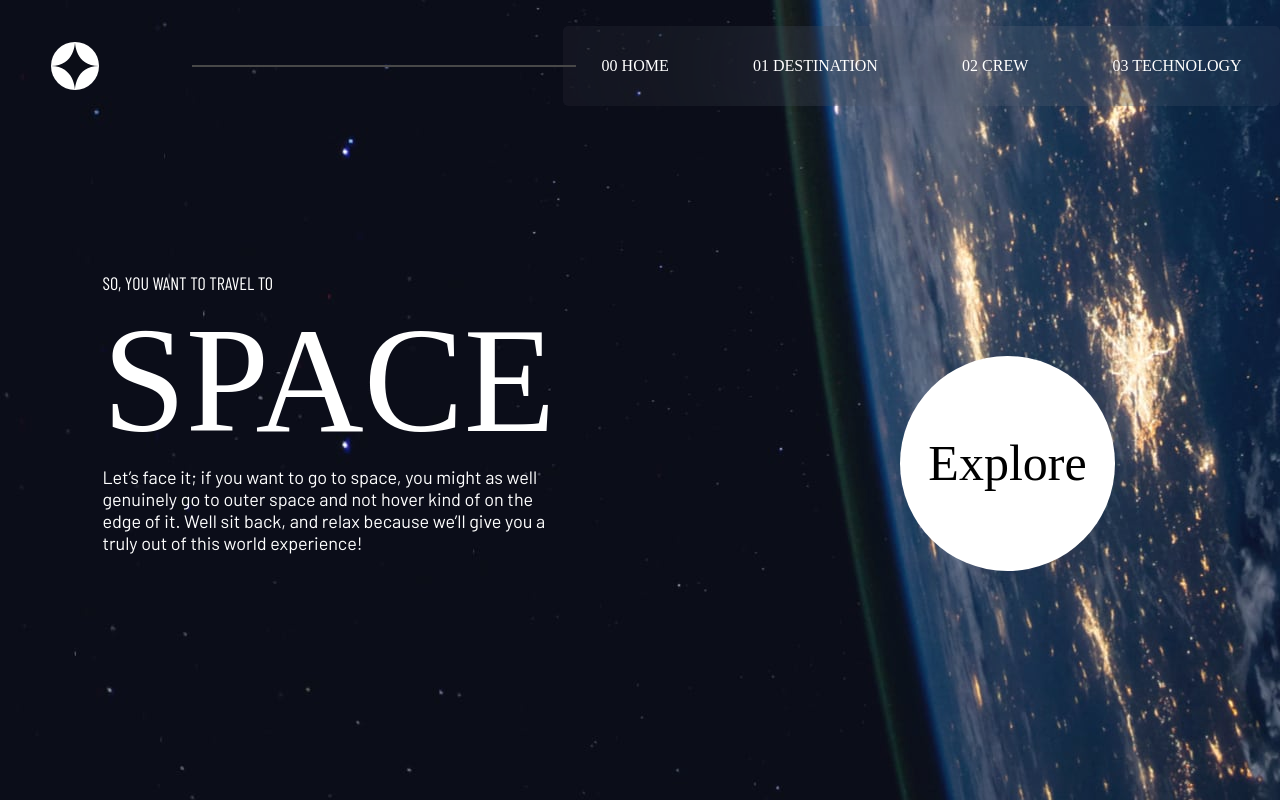
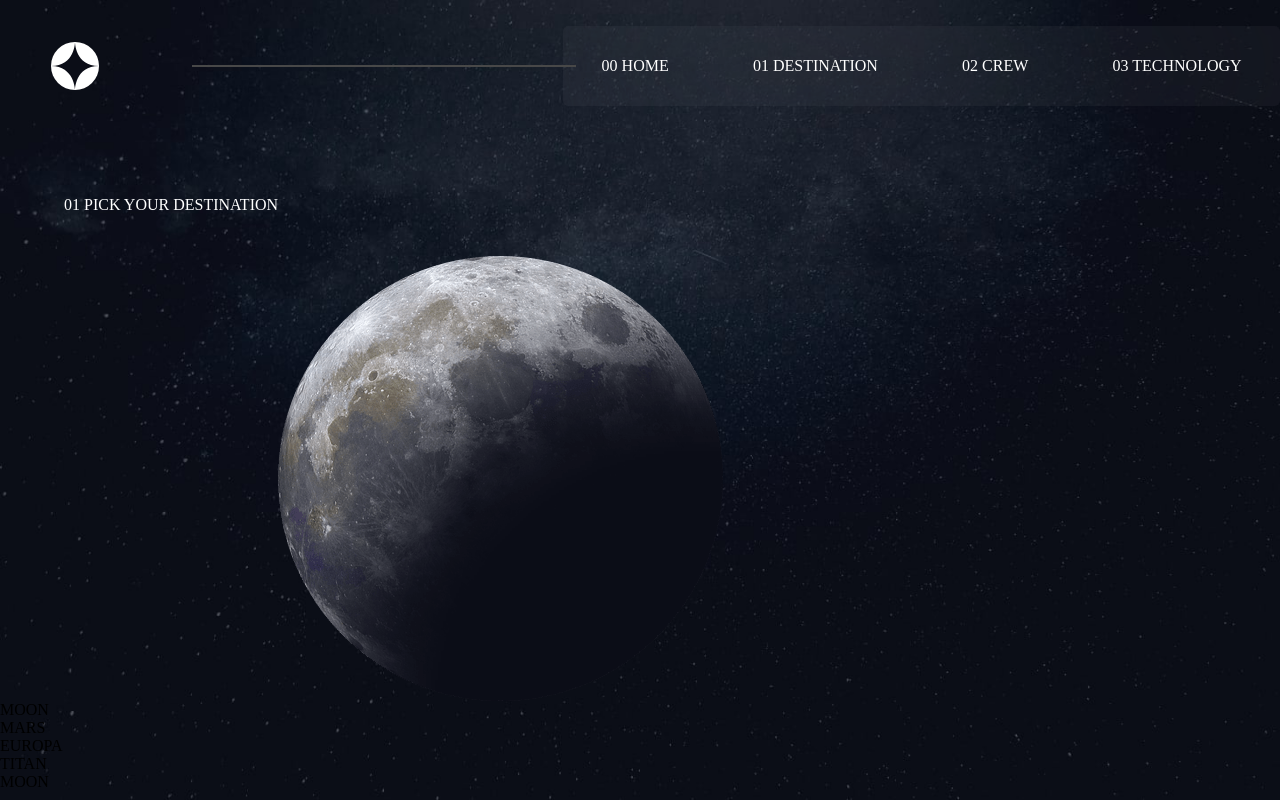
Before and after one commit to cardosorenanalves/SpaceTour, a React (Create React App) app: page /destination in a window 1280 px wide. Built offline with nearby package versions, Linux system fonts and the light colour scheme; a web font is replaced by a local one.

Commit message:
fazendo a page destination

```diff
--- a/package.json
+++ b/package.json
@@ -12,6 +12,7 @@
     "@types/react-dom": "^18.0.6",
     "react": "^18.2.0",
     "react-dom": "^18.2.0",
+    "react-router-dom": "6",
     "react-scripts": "5.0.1",
     "styled-components": "^5.3.5",
     "typescript": "^4.7.4",
--- a/src/App.tsx
+++ b/src/App.tsx
@@ -3,14 +3,20 @@ import { ThemeProvider } from 'styled-components';
 import theme from './global/styles/theme';
 import { Home } from './pages/home';
 import {GlobalStyles} from './global/styles/globalStyles'
+import {BrowserRouter} from 'react-router-dom'
+import { AppRoutes } from './global/routes';
 
 
 function App() {
   return (
-  <ThemeProvider theme={theme}>
-   <Home/>
-   <GlobalStyles/>
-   </ThemeProvider>
+
+    <BrowserRouter>
+        <ThemeProvider theme={theme}>
+          <GlobalStyles/>
+          <AppRoutes/>
+      </ThemeProvider>
+    </BrowserRouter>
+
   );
 }
 
--- a/src/global/components/Header/index.tsx
+++ b/src/global/components/Header/index.tsx
@@ -1,4 +1,4 @@
-import React from "react";
+import React, { useState } from "react";
 import {
     Container,
     Content,
@@ -10,22 +10,32 @@ import {
 
 
 export function Header(){
+
 return(
 <Container>
     <Content>
         <Icon/>
         <LineDiv/>
         <NavigationDiv>
-            <NavigationButton active={true}>
+            <NavigationButton
+            to='/'
+   >
                 00 HOME
             </NavigationButton>
-            <NavigationButton active={false}>
+            <NavigationButton
+          to='/destination'
+
+            >
                 01 DESTINATION
             </NavigationButton>
-            <NavigationButton active={false}>
+            <NavigationButton
+            to='/'
+            >
                 02 CREW
             </NavigationButton>
-            <NavigationButton active={false}>
+            <NavigationButton
+            to='/'
+            >
                 03 TECHNOLOGY
             </NavigationButton>
         </NavigationDiv>
--- a/src/global/components/Header/styles.ts
+++ b/src/global/components/Header/styles.ts
@@ -1,10 +1,8 @@
+import { Link } from "react-router-dom";
 import styled from "styled-components";
 
 import IconSvg from '../../assets/svg/Group2.svg'
 
-interface BProps{
-    active: boolean;
-}
 
 export const Container = styled.div`
 position: relative;
@@ -54,28 +52,8 @@ background: rgba(255, 255, 255, 0.04);
 backdrop-filter: blur(95.5485px);
 `;
 
-export const NavigationButton = styled.div<BProps>`
+export const NavigationButton = styled(Link)`
 cursor: pointer;
 color: ${({theme}) => theme.colors.shape};
-
-&:hover{
-        color: ${({theme}) => theme.colors.text};
-       }
-
-&.active{
-    color: ${({theme}) => theme.colors.shape};
-    font-weight: bold;
-            }
-
-            &.active::after{
-                content: '';
-                height: 3px;
-                border-radius: 3px 3px 0 0;
-                width: 100%;
-                position: absolute;
-                bottom: 1px;
-                left: 0;
-                background: var(--yellow-500);
-
-            }
+text-decoration: none;
 `;
--- /dev/null
+++ b/src/global/routes/index.tsx
@@ -0,0 +1,19 @@
+import { Routes, Route, Navigate } from "react-router-dom";
+import { Destination } from "../../pages/destination";
+import { Home } from "../../pages/home";
+
+
+
+export function AppRoutes(){
+    return(
+        <Routes>
+            <Route path='/' element={<Home/>} />
+            < Route path='/destination' element={<Destination/>}/>
+
+            <Route path='*' element={<Navigate to='/'/>}/>
+
+        </Routes>
+
+    );
+
+}
--- a/src/global/styles/globalStyles.ts
+++ b/src/global/styles/globalStyles.ts
@@ -2,10 +2,15 @@ import { createGlobalStyle } from 'styled-components';
 
 export const GlobalStyles = createGlobalStyle`
    * {
+
     margin: 0;
     padding: 0;
     outline: 0;
 
+  }
+
+  html {
+    height: 100%;
   }
 
   body {
--- /dev/null
+++ b/src/pages/destination/index.tsx
@@ -0,0 +1,57 @@
+import React from "react";
+import { Header } from "../../global/components/Header";
+import img from '../../global/assets/destination/image-moon.png'
+import {
+    Container,
+    Content,
+    PlanetDiv,
+    Title,
+    PlanetImage,
+    InfoDiv,
+    Planets,
+    ButtonPlanet,
+    PlanetName,
+    PlanetText,
+    LineDiv,
+    DistanceDiv,
+    TitleD,
+    Distance,
+    TimeDiv,
+    TitleT,
+    Time
+} from "./styles";
+
+export function Destination(){
+    return(
+        <Container>
+            <Header/>
+            <Content>
+                <PlanetDiv>
+                    <Title>01 PICK YOUR DESTINATION</Title>
+                    <PlanetImage
+                    src={img}
+                    />
+                </PlanetDiv>
+                <InfoDiv>
+                    <Planets>
+                        <ButtonPlanet>MOON</ButtonPlanet>
+                        <ButtonPlanet>MARS</ButtonPlanet>
+                        <ButtonPlanet>EUROPA</ButtonPlanet>
+                        <ButtonPlanet>TITAN</ButtonPlanet>
+                    </Planets>
+                    <PlanetName>MOON</PlanetName>
+                    <PlanetText></PlanetText>
+                    <LineDiv/>
+                    <DistanceDiv>
+                        <TitleD></TitleD>
+                        <Distance></Distance>
+                    </DistanceDiv>
+                    <TimeDiv>
+                        <TitleT></TitleT>
+                        <Time></Time>
+                    </TimeDiv>
+                </InfoDiv>
+            </Content>
+        </Container>
+    );
+}
--- /dev/null
+++ b/src/pages/destination/styles.ts
@@ -0,0 +1,76 @@
+import styled from 'styled-components';
+import BackgroundImg from '../../global/assets/destination/background-destination-desktop.jpg'
+
+export const Container = styled.div`
+display: block;
+  width: 100%;
+  height: 100vh;
+  background: url(${BackgroundImg}) ;
+  background-size: cover;
+
+`;
+
+export const Content = styled.div`
+
+`;
+
+export const PlanetDiv = styled.div`
+display: flex;
+margin-left: 5%;
+text-align: center;
+
+`;
+export const Title = styled.text`
+color: ${({theme}) => theme.colors.shape};
+
+`;
+export const PlanetImage = styled.img`
+margin-top: 5%;
+width: 445px;
+height: 445px;
+`;
+export const InfoDiv = styled.div`
+
+`;
+export const Planets = styled.div`
+
+`;
+export const ButtonPlanet = styled.div`
+
+`;
+
+export const PlanetName = styled.div`
+
+`;
+
+export const PlanetText = styled.div`
+
+`;
+
+export const LineDiv = styled.div`
+
+`;
+
+export const DistanceDiv = styled.div`
+
+`;
+
+export const TitleD = styled.div`
+
+`;
+
+export const Distance = styled.div`
+
+`;
+
+export const TimeDiv = styled.div`
+
+`;
+
+export const TitleT = styled.div`
+
+`;
+
+export const Time = styled.div`
+
+`;
--- a/src/pages/home/styles.ts
+++ b/src/pages/home/styles.ts
@@ -6,7 +6,9 @@ export const Container = styled.div`
   display: block;
   width: 100%;
   height: 100vh;
-  background-image: url(${BackgroundImg});
+  background: url(${BackgroundImg}) ;
+  background-size: cover;
+
 
 
 `;
@@ -19,6 +21,15 @@ justify-content: space-between;
 align-items: center;
 padding-top: 6%;
 
+@media (min-width: 1400px ){
+  padding-top: 14%;
+  margin: 0 3%;
+}
+
+@media (max-width: 1200px){
+  flex-direction: column;
+
+}
 `;
 
 export const TextDiv = styled.div`
@@ -33,12 +44,21 @@ export const H2 = styled.text`
 font-size: 18px;
 color: ${({theme}) => theme.colors.shape};
 font-family: 'Barlow Condensed', sans-serif;
+@media (max-width: 1200px){
+  font-size: 16px;
+
+}
 `;
 
 export const H1 = styled.text`
 font-size: 150px;
 color: ${({theme}) => theme.colors.shape};
 font-family: 'Bellefair', serif;
+
+@media (max-width: 1200px){
+  font-size: 100px;
+
+}
 `;
 
 export const H4 = styled.text`
@@ -46,6 +66,10 @@ font-size: 18px;
 color: ${({theme}) => theme.colors.shape};
 font-family: 'Barlow', sans-serif;
 
+@media (max-width: 1200px){
+  font-size: 16px;
+
+}
 `;
 
 export const Button = styled.div`
@@ -58,6 +82,12 @@ display: flex;
 justify-content: center;
 align-items: center;
 margin: 0px 165px;
+
+@media (max-width: 1200px){
+  height: 170px;
+  width: 170px;
+
+}
 `;
 
 export const ButtonText = styled.text`
```
Also changed, not shown: 1 other file (tests, documents, lock files or other folders).
